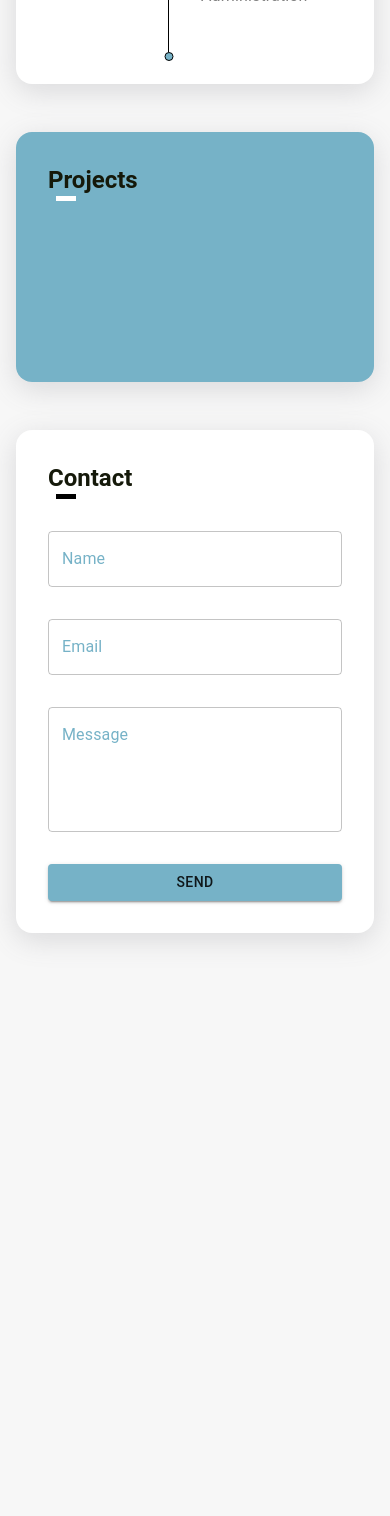
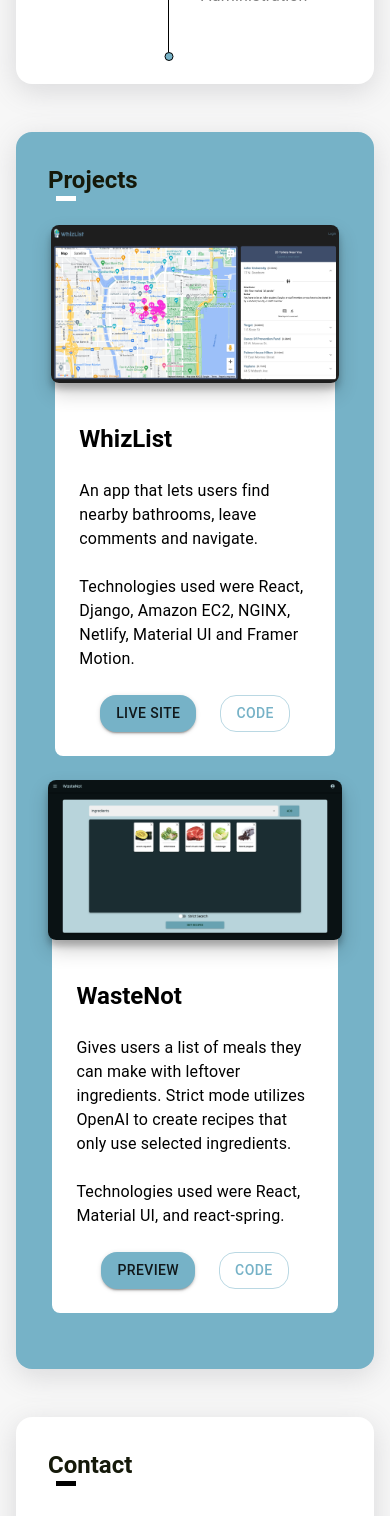
Before and after one commit to sleepingbaby/kelvinlauportfolio, a React (Vite) app in the folder Portfolio/: page / in a window 390 px wide. Shown: the part 2160-3676 px from the top of the page. Before the commit the page ends 3141 px from the top, so only its background shows below. Built offline with nearby package versions, Linux system fonts and the light colour scheme.

Commit message:
project section added

```diff
--- a/Portfolio/src/App.jsx
+++ b/Portfolio/src/App.jsx
@@ -15,13 +15,12 @@ function App() {
   };
 
   const handleResize = () => {
-    setIsSmallScreen(window.innerWidth <= 1000); // Adjust the width value as needed
+    setIsSmallScreen(window.innerWidth <= 1000);
   };
 
-  // Add an event listener for window resize
   useEffect(() => {
     window.addEventListener("resize", handleResize);
-    handleResize(); // Call the function initially to set the initial state
+    handleResize();
     return () => {
       window.removeEventListener("resize", handleResize);
     };
--- a/Portfolio/src/components/Navbar/Skills.jsx
+++ b/Portfolio/src/components/Navbar/Skills.jsx
@@ -1,4 +1,3 @@
-import { Scale } from "@mui/icons-material";
 import { Box, Grid, Icon, Paper, Stack, Typography } from "@mui/material";
 
 const Item = ({ skill, imgUrl }) => {
--- /dev/null
+++ b/Portfolio/src/components/Project.jsx
@@ -0,0 +1,179 @@
+import { Button, Stack, Typography } from "@mui/material";
+
+const Project = () => {
+  return (
+    <Stack
+      width="100%"
+      alignItems="center"
+      justifyContent="center"
+      m={3}
+      spacing={3}
+    >
+      <Stack
+        width="95%"
+        sx={{
+          backgroundColor: "secondary.main",
+          borderRadius: "8px",
+        }}
+      >
+        <Stack
+          alignItems="center"
+          justifyContent="center"
+          width="100%"
+          height="100%"
+        >
+          <img
+            src="src/assets/whizlist.png"
+            style={{
+              height: "100%",
+              width: "103%",
+              borderRadius: "8px",
+              boxShadow:
+                "rgba(0, 0, 0, 0.19) 0px 10px 20px, rgba(0, 0, 0, 0.23) 0px 6px 6px",
+            }}
+          />
+        </Stack>
+
+        <Stack
+          width="100%"
+          alignItems="flex-start"
+          justifyContent="center"
+          spacing={3}
+          p={3}
+          mt={2}
+        >
+          <Typography variant="h5" fontWeight="bold" sx={{ color: "black" }}>
+            WhizList
+          </Typography>
+          <Typography sx={{ color: "black" }}>
+            An app that lets users find nearby bathrooms, leave comments and
+            navigate.
+          </Typography>
+          <Typography sx={{ color: "black" }}>
+            Technologies used were React, Django, Amazon EC2, NGINX, Netlify,
+            Material UI and Framer Motion.{" "}
+          </Typography>
+          <Stack
+            direction="row"
+            width="100%"
+            spacing={3}
+            alignItems="center"
+            justifyContent="center"
+          >
+            <a
+              href={"https://whizlist.biz/"}
+              target="_blank"
+              rel="noopener noreferrer"
+            >
+              <Button
+                variant="contained"
+                color="primary"
+                disableRipple
+                sx={{ borderRadius: "16px" }}
+              >
+                Live Site
+              </Button>
+            </a>
+            <a
+              href={"https://github.com/sleepingbaby/whizlist"}
+              target="_blank"
+              rel="noopener noreferrer"
+            >
+              <Button
+                variant="outlined"
+                color="primary"
+                sx={{ borderRadius: "16px" }}
+              >
+                Code
+              </Button>
+            </a>
+          </Stack>
+        </Stack>
+      </Stack>
+      <Stack
+        width="97%"
+        sx={{
+          backgroundColor: "secondary.main",
+          borderRadius: "8px",
+        }}
+      >
+        <Stack
+          alignItems="center"
+          justifyContent="center"
+          width="100%"
+          height="100%"
+        >
+          <img
+            src="src/assets/wastenot.png"
+            style={{
+              height: "100%",
+              width: "103%",
+              borderRadius: "8px",
+              boxShadow:
+                "rgba(0, 0, 0, 0.19) 0px 10px 20px, rgba(0, 0, 0, 0.23) 0px 6px 6px",
+            }}
+          />
+        </Stack>
+
+        <Stack
+          width="100%"
+          alignItems="flex-start"
+          justifyContent="center"
+          spacing={3}
+          mt={2}
+          p={3}
+        >
+          <Typography variant="h5" fontWeight="bold" sx={{ color: "black" }}>
+            WasteNot
+          </Typography>
+          <Typography sx={{ color: "black" }}>
+            Gives users a list of meals they can make with leftover ingredients.
+            Strict mode utilizes OpenAI to create recipes that only use selected
+            ingredients.
+          </Typography>
+          <Typography sx={{ color: "black" }}>
+            Technologies used were React, Material UI, and react-spring.{" "}
+          </Typography>
+          <Stack
+            direction="row"
+            width="100%"
+            spacing={3}
+            alignItems="center"
+            justifyContent="center"
+          >
+            <a
+              href={"https://streamable.com/8m7jms"}
+              target="_blank"
+              rel="noopener noreferrer"
+            >
+              <Button
+                variant="contained"
+                color="primary"
+                disableRipple
+                sx={{ borderRadius: "16px" }}
+              >
+                Preview
+              </Button>
+            </a>
+
+            <a
+              href={"https://github.com/sleepingbaby/WasteNot"}
+              target="_blank"
+              rel="noopener noreferrer"
+            >
+              <Button
+                variant="outlined"
+                color="primary"
+                sx={{ borderRadius: "16px" }}
+              >
+                Code
+              </Button>
+            </a>
+          </Stack>
+        </Stack>
+      </Stack>
+    </Stack>
+  );
+};
+
+export default Project;
--- a/Portfolio/src/pages/left/Left.jsx
+++ b/Portfolio/src/pages/left/Left.jsx
@@ -18,7 +18,6 @@ import {
   Person,
   Phone,
 } from "@mui/icons-material";
-import { useEffect } from "react";
 
 const Left = ({ refs }) => {
   const scrollToTop = () => {
@@ -152,6 +151,11 @@ const Left = ({ refs }) => {
           </List>
         </Box>
         <Stack direction="row">
+          <a
+            href={"https://www.linkedin.com/in/kelvin-lau846/"}
+            target="_blank"
+            rel="noopener noreferrer"
+          >
             <IconButton sx={{ width: "60px", height: "60px" }}>
               <img
                 alt="linkedin"
@@ -159,6 +163,13 @@ const Left = ({ refs }) => {
                 style={{ height: "100%" }}
               />
             </IconButton>
+          </a>
+
+          <a
+            href={"https://github.com/sleepingbaby"}
+            target="_blank"
+            rel="noopener noreferrer"
+          >
             <IconButton sx={{ width: "60px", height: "60px" }}>
               <img
                 alt="github"
@@ -166,6 +177,13 @@ const Left = ({ refs }) => {
                 style={{ height: "100%" }}
               />
             </IconButton>
+          </a>
+
+          <a
+            href={"https://www.instagram.com/toolausy/"}
+            target="_blank"
+            rel="noopener noreferrer"
+          >
             <IconButton sx={{ width: "60px", height: "60px" }}>
               <img
                 alt="instagram"
@@ -173,6 +191,7 @@ const Left = ({ refs }) => {
                 style={{ height: "100%" }}
               />
             </IconButton>
+          </a>
         </Stack>
       </Stack>
     </Stack>
--- a/Portfolio/src/pages/right/Right.jsx
+++ b/Portfolio/src/pages/right/Right.jsx
@@ -12,18 +12,29 @@ import { useEffect } from "react";
 import emailjs from "@emailjs/browser";
 import TimelineComponent from "../../components/Navbar/Timeline";
 import Skills from "../../components/Navbar/Skills";
+import Project from "../../components/Project";
 
 const Right = ({ refs }) => {
+  const scrollToProject = () => {
+    refs.projectRef.current.scrollIntoView({
+      behavior: "smooth",
+    });
+  };
+
+  const scrollToContact = () => {
+    refs.contactRef.current.scrollIntoView({
+      behavior: "smooth",
+    });
+  };
+
   useEffect(() => {
-    emailjs.init("3_OEDQF2xdTH6sGY4"); // Replace 'YOUR_PUBLIC_KEY' with your actual EmailJS public key
+    emailjs.init("3_OEDQF2xdTH6sGY4");
   }, []);
 
   const handleSubmit = (event) => {
     event.preventDefault();
     const form = event.target;
-    console.log(form);
 
-    // Send the form data using EmailJS
     emailjs.sendForm("service_d6vyuqr", "template_lxzewra", form).then(
       function (response) {
         console.log("SUCCESS!", response);
@@ -53,7 +64,7 @@ const Right = ({ refs }) => {
             variant="h2"
             sx={{ fontSize: "3rem", fontWeight: "bold" }}
           >
-            I'm Kelvin Lau
+            I&apos;m Kelvin Lau
           </Typography>
           <Typography sx={{ fontSize: "1rem", textAlign: "center" }}>
             A full stack software developer that enjoys making fun apps people
@@ -63,6 +74,7 @@ const Right = ({ refs }) => {
             <Button
               variant="contained"
               color="secondary"
+              onClick={scrollToProject}
               disableRipple
               sx={{ height: "50px", width: "200px", borderRadius: "16px" }}
             >
@@ -71,6 +83,7 @@ const Right = ({ refs }) => {
             <Button
               variant="outlined"
               color="secondary"
+              onClick={scrollToContact}
               disableRipple
               sx={{ height: "50px", width: "200px", borderRadius: "16px" }}
             >
@@ -126,10 +139,10 @@ const Right = ({ refs }) => {
               />
               <Stack gap={3}>
                 <Typography fontWeight="500" sx={{ fontSize: "1rem" }}>
-                  I'm a Air Force veteran who's passionate about coding, rock
-                  climbing, and hockey. With 8 years of experience collaborating
-                  in international, multi-dimensional teams, I'm ready to
-                  contribute to your next project.
+                  I&apos;m a Air Force veteran who&apos;s passionate about
+                  coding, rock climbing, and hockey. With 8 years of experience
+                  collaborating in international, multi-dimensional teams,
+                  I&apos;m ready to contribute to your next project.
                 </Typography>
                 <Stack direction="row" gap={3}>
                   <Stack>
@@ -244,7 +257,7 @@ const Right = ({ refs }) => {
         <Stack
           ref={refs.projectRef}
           sx={{
-            minHeight: "250px",
+            minHeight: "500px",
             padding: "32px",
             borderRadius: "16px",
             backgroundColor: "primary.main",
@@ -267,6 +280,9 @@ const Right = ({ refs }) => {
             ml={1}
             sx={{ backgroundColor: "secondary.main" }}
           ></Box>
+          <Stack alignItems="center" justifyContent="center">
+            <Project />
+          </Stack>
         </Stack>
       </Reveal>
       <Reveal>
```
Also changed, not shown: Portfolio/.eslintrc.cjs, Portfolio/src/assets/wastenot.png (added), Portfolio/src/assets/whizlist.png (added). Lines whose indentation alone changed are shown as unchanged.
